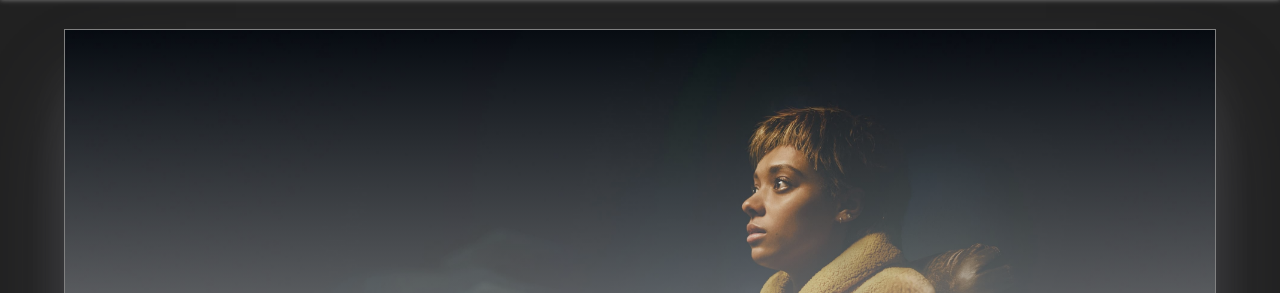
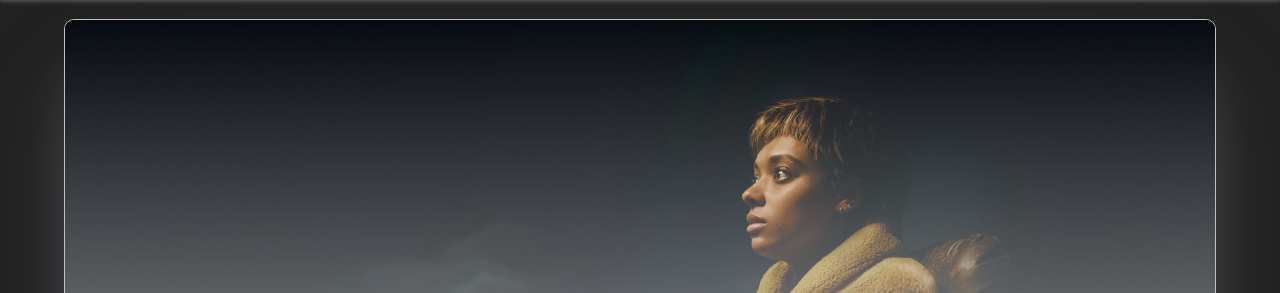
Before and after one commit to gauravssah/MyMovies, a plain HTML site: page movies.html in a window 1280 px wide. Shown: the part 78-371 px from the top of the page. Drawn offline with Linux system fonts and the light colour scheme.

Commit message:
movie display css changeg

```diff
--- a/CSS/movie.css
+++ b/CSS/movie.css
@@ -1,12 +1,15 @@
 .moviesTopSliderDisplay {
+    border: 1px solid rgb(192, 192, 192);
+    border-radius: 10px;
     width: 90%;
     height: 70vh;
-    border: 1px solid grey;
-    min-width: 800px;
-    margin: 3rem auto;
+    margin: auto;
+    margin-top: 2rem;
+    margin-bottom: 2rem;
     position: relative;
     overflow: hidden;
     box-shadow: rgba(169, 169, 192, 0.25) 0px 50px 100px -20px, rgba(255, 255, 255, 0.3) 0px 30px 60px -30px, rgba(10, 37, 64, 0.35) 0px -2px 6px 0px inset;
+    min-width: 745px;
 }
 
 
```
